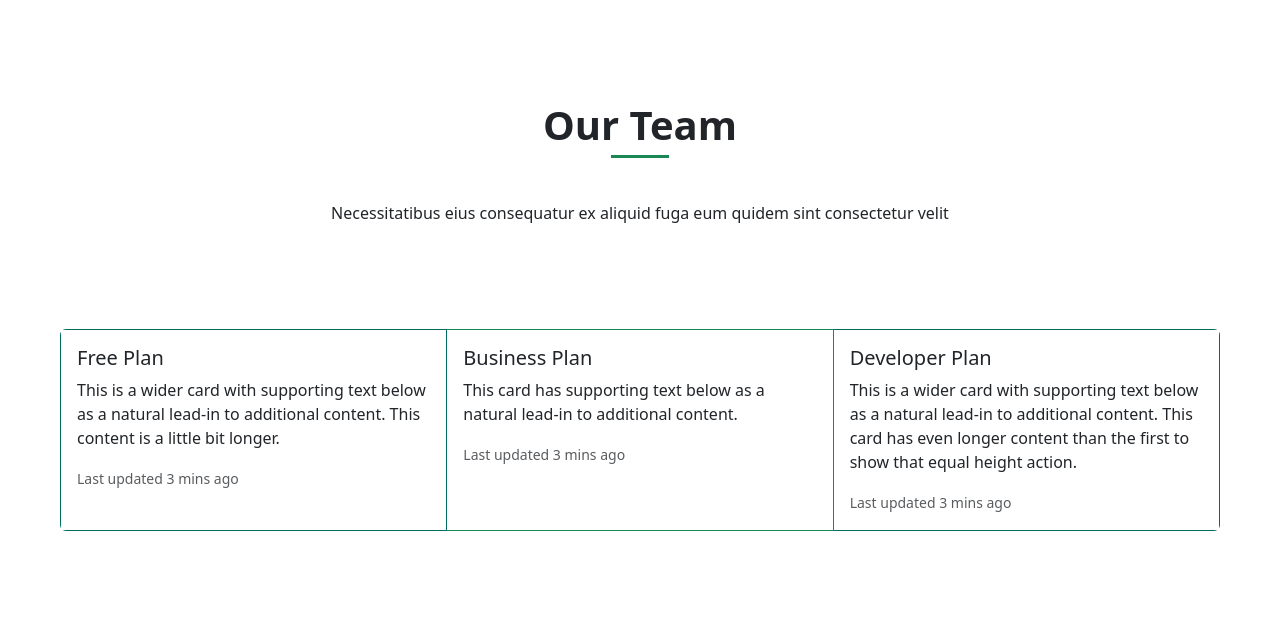
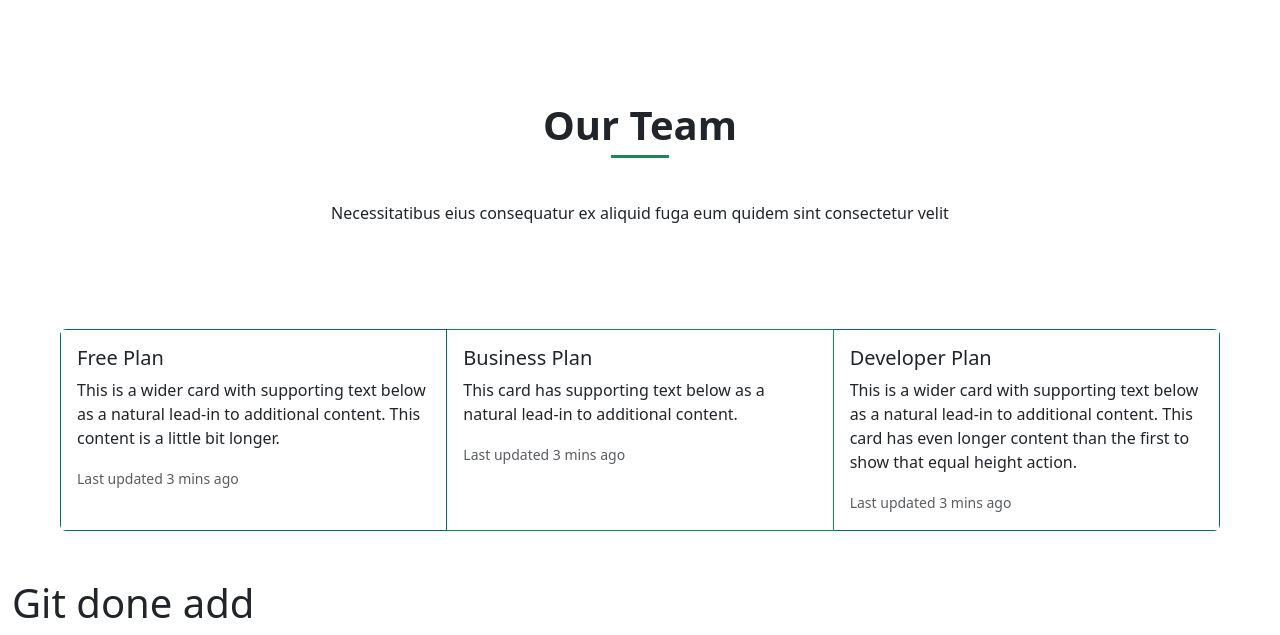
Before and after one commit to maurya-pooja/bootstrap, a plain HTML site: page index.html in a window 1280 px wide. Shown: the part 6158-6793 px from the top of the page. Before the commit the page ends 6737 px from the top, so only its background shows below. Drawn offline with nearby package versions, Linux system fonts and the light colour scheme.

Commit message:
send code from laptop

```diff
--- a/index.html
+++ b/index.html
@@ -550,6 +550,8 @@
 
                      <!-- Pricing ended -->
 
+                     <h1>Git done add</h1>
+
         </div>
     </div>
 </body>
```
